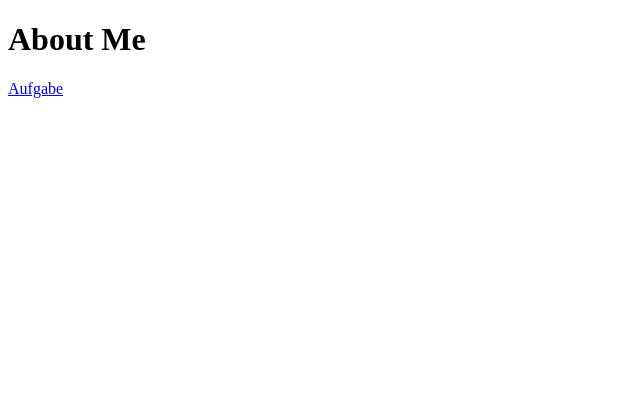
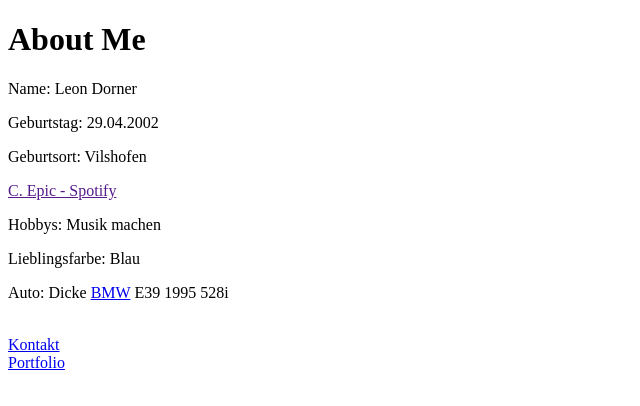
Before and after one commit to CEpicwav/Wintersemester2022, a plain HTML site: page abgabe_3/aboutme.html in a window 1280 px wide. Shown: the whole page, without its empty margins (0-640 px from the left). Drawn offline with Linux system fonts and the light colour scheme.

Commit message:
dzufdjkfd

```diff
--- a/abgabe_3/aboutme.html
+++ b/abgabe_3/aboutme.html
@@ -9,7 +9,19 @@
 </head>
 <body>
     <h1>About Me</h1>
-<a href="https://felix.hs-furtwangen.de/auth/Document/403072">Aufgabe</a>
+    <p>Name: Leon Dorner</p>
+    <p>Geburtstag: 29.04.2002</p>
+    <p>Geburtsort: Vilshofen</p>
+    <p> <a href="">C. Epic - Spotify</a> <br></p>
+    <p>Hobbys: Musik machen</p>
+    <p>Lieblingsfarbe: Blau</p>
+    <p>Auto: Dicke  <a href="https://drive.google.com/file/d/1Po_2rKQJmiqtO7aN6m-rPN6oW7Q4cIT4/view?usp=sharing">BMW</a> E39 1995 528i</p>
 
+    <br>
+
+
+
+    <a href="contact.html">Kontakt</a> <br>
+    <a href="portfolio.html">Portfolio</a>
 </body>
 </html>
```
